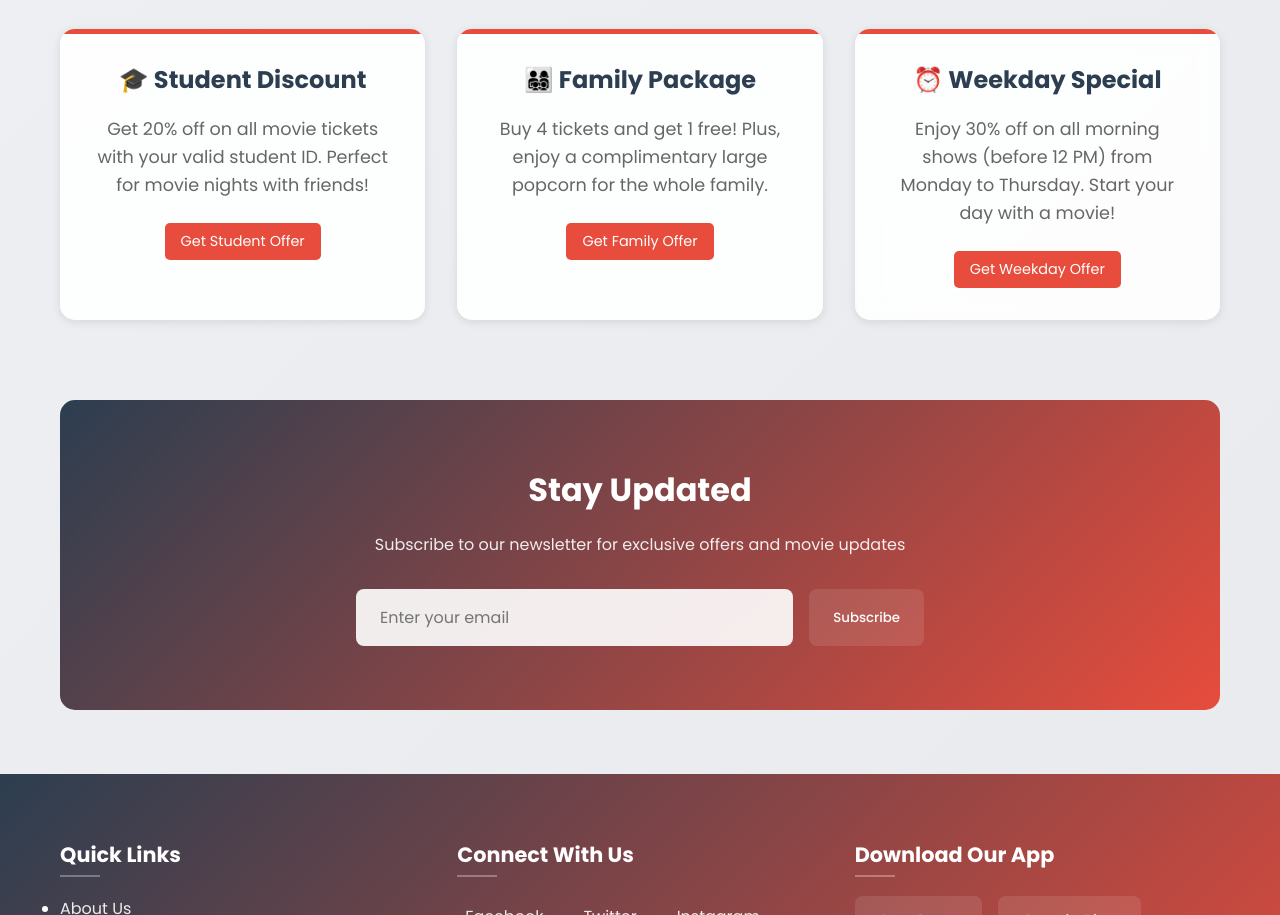
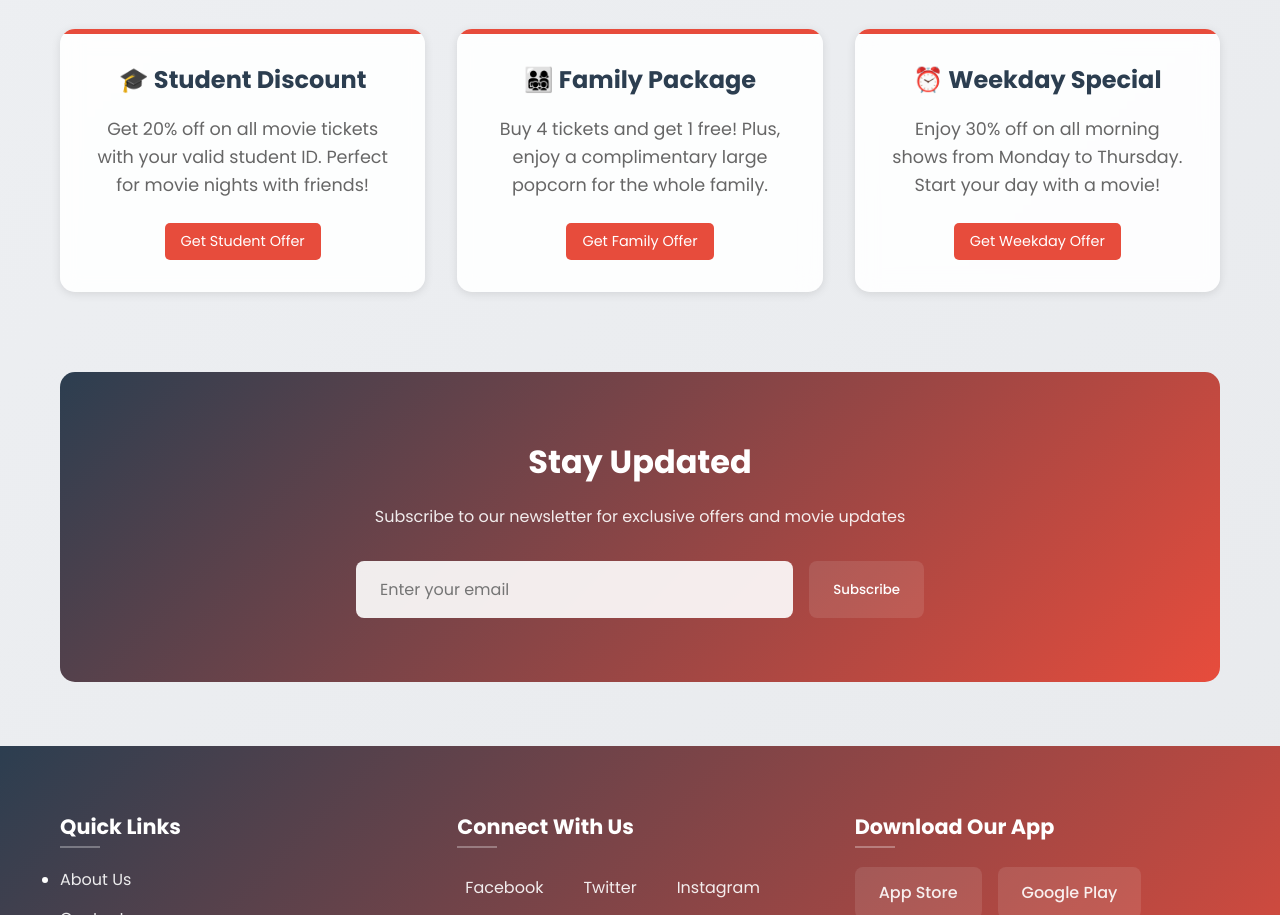
Before and after one commit to prateekbisht23/ShowTime, a plain HTML site: page index.html in a window 1280 px wide. Shown: the part 1667-2582 px from the top of the page. Drawn offline with Linux system fonts and the light colour scheme; no server answers.

Commit message:
Update index.html

```diff
--- a/index.html
+++ b/index.html
@@ -107,7 +107,7 @@
           <div class="offer-card">
             <h3>⏰ Weekday Special</h3>
             <p>
-              Enjoy 30% off on all morning shows (before 12 PM) from Monday to
+              Enjoy 30% off on all morning shows from Monday to
               Thursday. Start your day with a movie!
             </p>
             <button class="btn-small">Get Weekday Offer</button>
```
